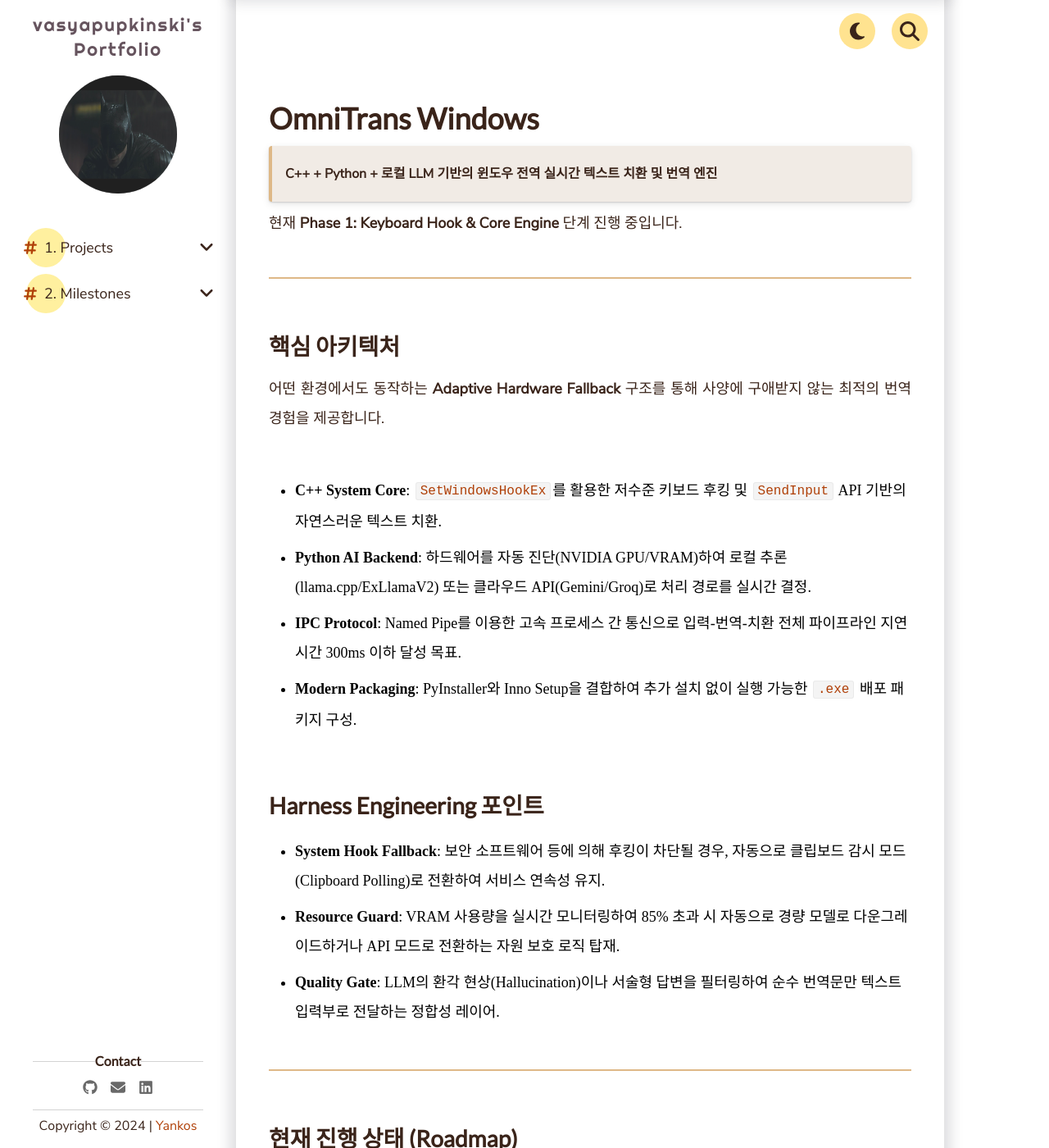
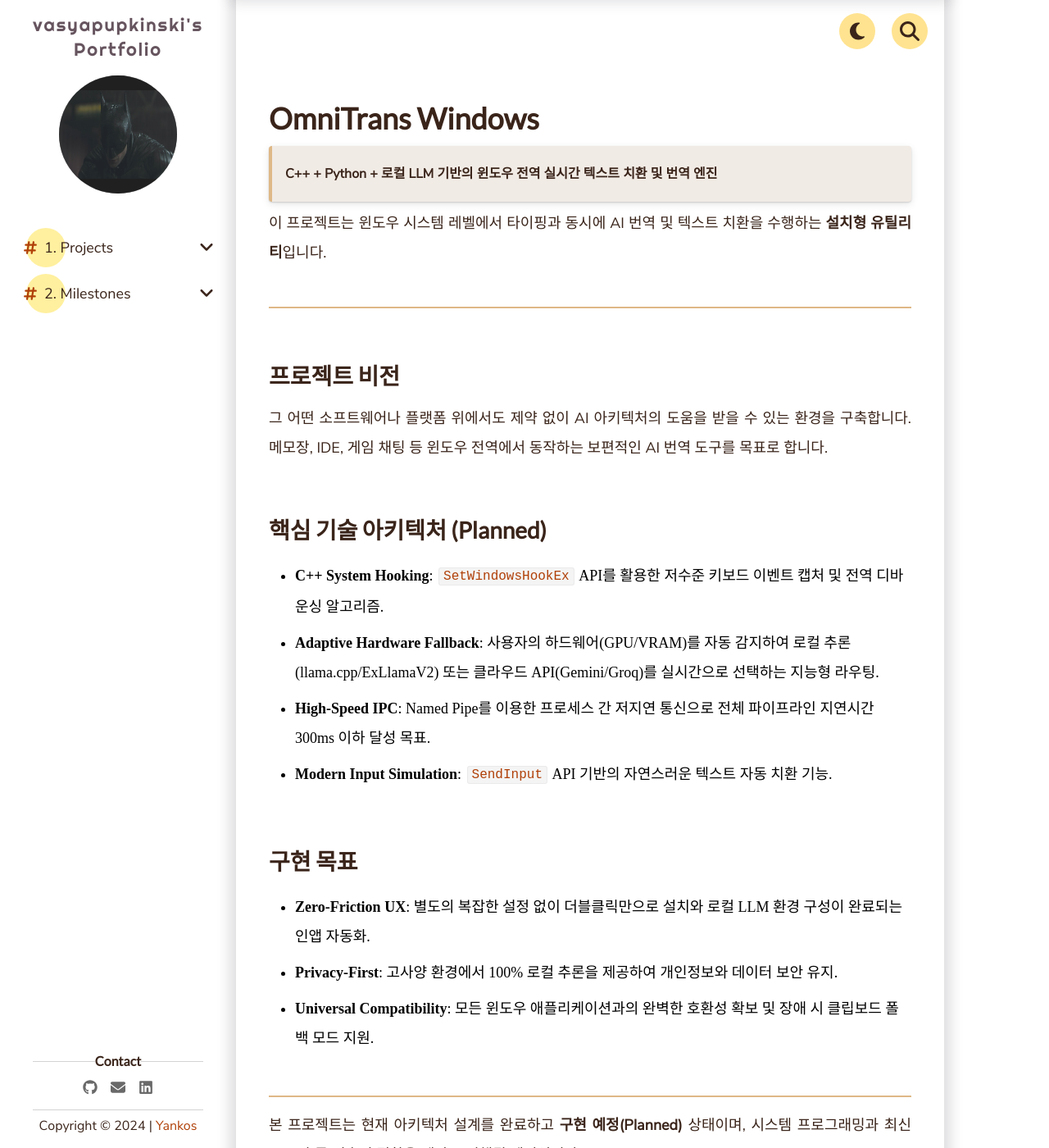
Before and after one commit to vasyapupkinski/vasyapupkinski.github.io, a Jekyll site: the page built from _pages/1. Projects/Personal Projects/omnitrans-windows.md, in a window 1280 px wide and 1400 px high, scrolled down 505 px. Shown: the whole window at 82% size. Built offline with Jekyll 4.4.1, drawn with Linux system fonts in a browser that asks for light colours; comment, search, counter and statistics services are not loaded; some of the changed text lies outside the part shown.

Commit message:
Content: update personal projects as vision-focused introductions (Planned status)

```diff
--- a/_pages/1. Projects/Personal Projects/clairvoyance-ai-monitor.md
+++ b/_pages/1. Projects/Personal Projects/clairvoyance-ai-monitor.md
@@ -6,30 +6,28 @@ order: 1
 ---
 
 # Clairvoyance AI Monitor
-> **FastAPI + Celery + Redis + Telegram Bot 기반의 프로덕션급 글로벌 인텔리전스 모니터링 시스템**
+> **FastAPI + Celery + Redis + LLM + Harness Engineering의 정수를 담은 인텔리전스 시스템**
 
-현재 **Phase 1: Data Collection Engine** 단계 진행 중입니다.
+이 프로젝트는 단순한 데이터 수집기를 넘어, **그동안 학습한 모든 백엔드 및 AI 엔지니어링 기술을 집약시켜 구축할 예정인 프로젝트**입니다.
 
 ---
 
-## 핵심 아키텍처
-본 프로젝트는 **Harness-First** 원칙에 따라 기능 구현 전 모니터링과 회복력 레이어를 시스템의 핵심으로 설계했습니다.
+## 프로젝트 비전
+글로벌 OSINT(Open Source Intelligence) 데이터와 실시간 이벤트(분쟁, 금융, 자연재해 등)를 통합 수집하고, AI 에이전트가 이를 분석하여 사용자에게 의미 있는 인사이트를 제공하는 **프로덕션급 모니터링 시스템**을 지향합니다.
 
-- **Data Sources**: ACLED(분쟁), GDELT(이벤트), USGS(지진), NASA FIRMS(산불), Yahoo Finance 등 6개 이상의 글로벌 도메인 실시간 수집.
-- **Async Pipeline**: Celery와 Redis를 활용한 비동기 분산 처리로 대규모 데이터 스트림 처리.
-- **AI Intelligence**: LLM Fallback Chain(OpenAI → Groq → Ollama)을 통한 중단 없는 분석.
-- **Harness Layer**: Prometheus와 Grafana를 통한 수집 지연시간 및 LLM 토큰 사용량 실시간 관측.
+## 핵심 기술 아키텍처 (Planned)
+- **High-Performance Backend**: **FastAPI**와 **Celery**, **Redis**를 활용한 비동기 분기 처리 및 대규모 데이터 파이프라인.
+- **S-Tier AI Engine**: **LangChain** 기반의 에이전틱 워크플로우, Structured Output 및 Self-Correction 루프 탑재.
+- **Harness-First Engineering**:
+    - **Observability**: Prometheus와 Grafana를 통한 실시간 시스템 메트릭 및 LLM 토큰 추적.
+    - **Resilience**: Circuit Breaker와 Exponential Backoff를 통한 외부 API 의존성 격리.
+    - **Security**: PII(개인정보) 자동 마스킹 및 데이터 가드레일 설계.
 
-## Harness Engineering 포인트
-- **2-Tier Caching**: Local Memory(L1)와 Redis(L2)를 결합하여 외부 API 부하를 최소화하고 응답 속도를 극대화.
-- **Circuit Breaker**: 외부 API 장애 시 서킷을 개방하고 로컬 캐시 데이터를 서빙하여 서비스 가용성 보장.
-- **Structured Output**: AI 분석 결과의 JSON 정합성을 100% 보장하는 Self-Correction 루프 탑재.
+## 구현 목표
+- **Telegram-Centric UX**: 텔레그램 봇을 통한 실시간 브리핑 및 양방향 AI 질의응답.
+- **Adaptive Caching**: Redis 기반의 2-Tier 캐싱으로 응답 속도 최적화.
+- **Global Data Freshness**: 전 세계 다양한 도메인의 데이터를 초단위로 수집하고 분석하는 신뢰성 있는 파이프라인 구축.
 
 ---
 
-## 현재 진행 상태 (Roadmap)
-- [x] **Phase 0**: Harness Foundation & Infra 구축 (Docker, Prometheus, Logging)
-- [\/] **Phase 1**: 데이터 수집 엔진 및 Pydantic v2 데이터 정합성 검증 레이어 (진행 중)
-- [ ] **Phase 2**: LLM 기반 스마트 요약 및 중복 제거 엔진
-- [ ] **Phase 3**: aiogram 3 기반 양방향 텔레그램 인터페이스
-- [ ] **Phase 4**: 실시간 웹 대시보드 (WebSocket)
+본 프로젝트는 현재 상세 설계 단계를 마치고 **구현 예정(Planned)** 상태이며, 모든 개발 과정은 Harness Engineering 원칙에 따라 투명하게 기록될 예정입니다.
--- a/_pages/1. Projects/Personal Projects/omnitrans-windows.md
+++ b/_pages/1. Projects/Personal Projects/omnitrans-windows.md
@@ -8,28 +8,24 @@ order: 2
 # OmniTrans Windows
 > **C++ + Python + 로컬 LLM 기반의 윈도우 전역 실시간 텍스트 치환 및 번역 엔진**
 
-현재 **Phase 1: Keyboard Hook & Core Engine** 단계 진행 중입니다.
+이 프로젝트는 윈도우 시스템 레벨에서 타이핑과 동시에 AI 번역 및 텍스트 치환을 수행하는 **설치형 유틸리티**입니다.
 
 ---
 
-## 핵심 아키텍처
-어떤 환경에서도 동작하는 **Adaptive Hardware Fallback** 구조를 통해 사양에 구애받지 않는 최적의 번역 경험을 제공합니다.
+## 프로젝트 비전
+그 어떤 소프트웨어나 플랫폼 위에서도 제약 없이 AI 아키텍처의 도움을 받을 수 있는 환경을 구축합니다. 메모장, IDE, 게임 채팅 등 윈도우 전역에서 동작하는 보편적인 AI 번역 도구를 목표로 합니다.
 
-- **C++ System Core**: `SetWindowsHookEx`를 활용한 저수준 키보드 후킹 및 `SendInput` API 기반의 자연스러운 텍스트 치환.
-- **Python AI Backend**: 하드웨어를 자동 진단(NVIDIA GPU/VRAM)하여 로컬 추론(llama.cpp/ExLlamaV2) 또는 클라우드 API(Gemini/Groq)로 처리 경로를 실시간 결정.
-- **IPC Protocol**: Named Pipe를 이용한 고속 프로세스 간 통신으로 입력-번역-치환 전체 파이프라인 지연시간 300ms 이하 달성 목표.
-- **Modern Packaging**: PyInstaller와 Inno Setup을 결합하여 추가 설치 없이 실행 가능한 `.exe` 배포 패키지 구성.
+## 핵심 기술 아키텍처 (Planned)
+- **C++ System Hooking**: `SetWindowsHookEx` API를 활용한 저수준 키보드 이벤트 캡처 및 전역 디바운싱 알고리즘.
+- **Adaptive Hardware Fallback**: 사용자의 하드웨어(GPU/VRAM)를 자동 감지하여 로컬 추론(llama.cpp/ExLlamaV2) 또는 클라우드 API(Gemini/Groq)를 실시간으로 선택하는 지능형 라우팅.
+- **High-Speed IPC**: Named Pipe를 이용한 프로세스 간 저지연 통신으로 전체 파이프라인 지연시간 300ms 이하 달성 목표.
+- **Modern Input Simulation**: `SendInput` API 기반의 자연스러운 텍스트 자동 치환 기능.
 
-## Harness Engineering 포인트
-- **System Hook Fallback**: 보안 소프트웨어 등에 의해 후킹이 차단될 경우, 자동으로 클립보드 감시 모드(Clipboard Polling)로 전환하여 서비스 연속성 유지.
-- **Resource Guard**: VRAM 사용량을 실시간 모니터링하여 85% 초과 시 자동으로 경량 모델로 다운그레이드하거나 API 모드로 전환하는 자원 보호 로직 탑재.
-- **Quality Gate**: LLM의 환각 현상(Hallucination)이나 서술형 답변을 필터링하여 순수 번역문만 텍스트 입력부로 전달하는 정합성 레이어.
+## 구현 목표
+- **Zero-Friction UX**: 별도의 복잡한 설정 없이 더블클릭만으로 설치와 로컬 LLM 환경 구성이 완료되는 인앱 자동화.
+- **Privacy-First**: 고사양 환경에서 100% 로컬 추론을 제공하여 개인정보와 데이터 보안 유지.
+- **Universal Compatibility**: 모든 윈도우 애플리케이션과의 완벽한 호환성 확보 및 장애 시 클립보드 폴백 모드 지원.
 
 ---
 
-## 현재 진행 상태 (Roadmap)
-- [x] **Phase 0**: C++ ↔ Python IPC 프로토콜 및 에코 테스트 완료
-- [\/] **Phase 1**: 전역 키보드 후킹 및 디바운싱 알고리즘 구현 (진행 중)
-- [ ] **Phase 2**: 하드웨어 가속 자동 감지 및 스마트 라우터
-- [ ] **Phase 3**: 로컬 LLM(ExLlamaV2) 및 클라우드 API 통합 번역 엔진
-- [ ] **Phase 4**: 인앱 모델 자동 다운로더 및 온보딩 UI
+본 프로젝트는 현재 아키텍처 설계를 완료하고 **구현 예정(Planned)** 상태이며, 시스템 프로그래밍과 최신 LLM 추론 기술의 결합을 테마로 진행될 예정입니다.
```
Also changed, not shown: _pages/1. Projects/index.md (+2 -1 lines).
